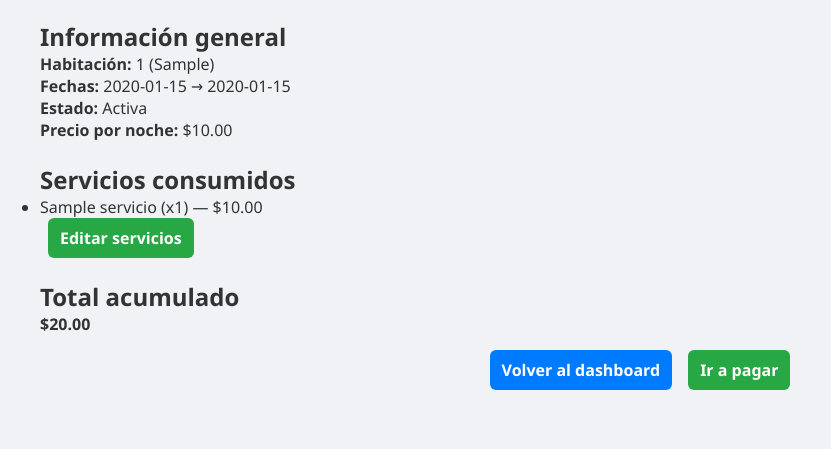
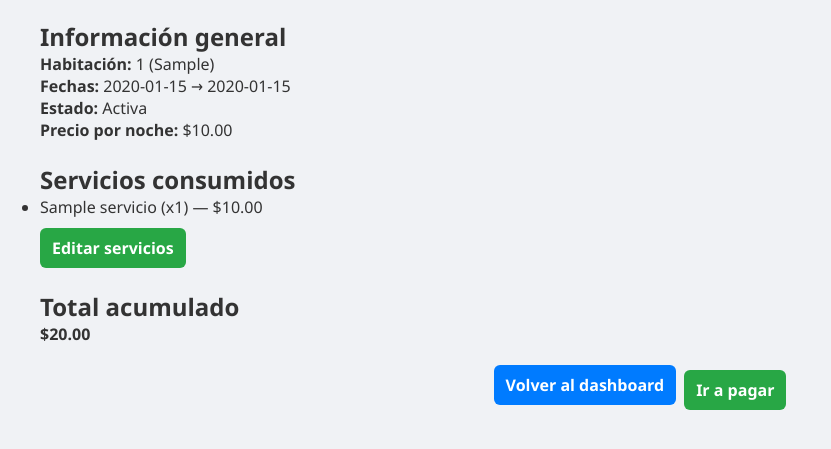
Before and after one commit to Gonzalo-721/Proyecto, a Flask app: page /detalles_reserva/1 in a window 1280 px wide. Shown: the part 73-522 px from the top of the page, without its empty margins (0-831 px from the left). Run offline with Flask 3, Linux system fonts and the light colour scheme; the visitor is signed in with stand-in values (Sample User, id 1); tables that the repository leaves empty hold one stand-in row (values such as "Sample post").

Commit message:
Update detalles_reserva.css

```diff
--- a/static/css/detalles_reserva.css
+++ b/static/css/detalles_reserva.css
@@ -123,7 +123,7 @@ main section ul {
 
 .btn-secondary {
     background-color: #28a745;
-    margin-left: 8px;
+    margin-top: 10px;
 }
 
 .btn-secondary:hover {
@@ -205,4 +205,5 @@ hr {
     color: white;
     box-shadow: 0 4px 10px rgba(0, 123, 255, 0.4);
     transform: translateY(-2px);
+
 }
```
